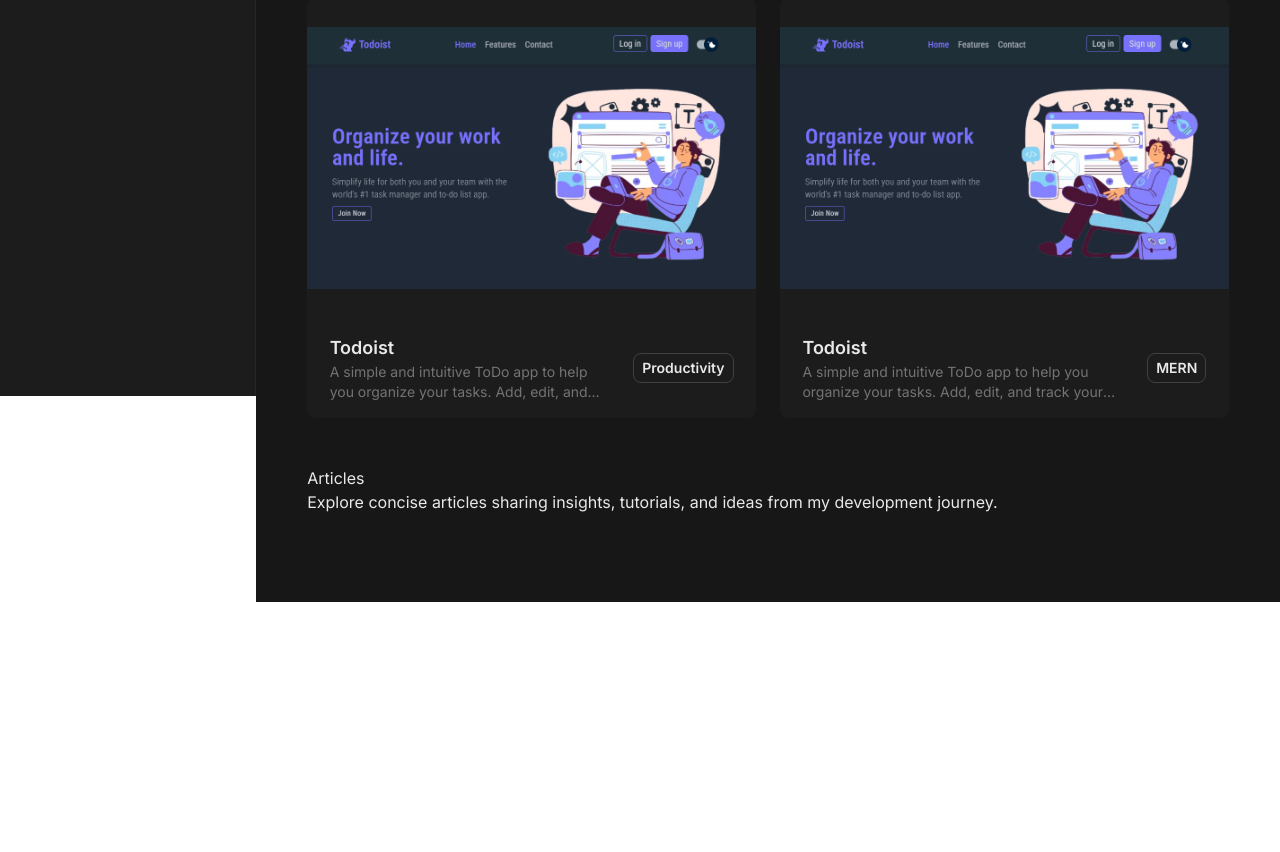
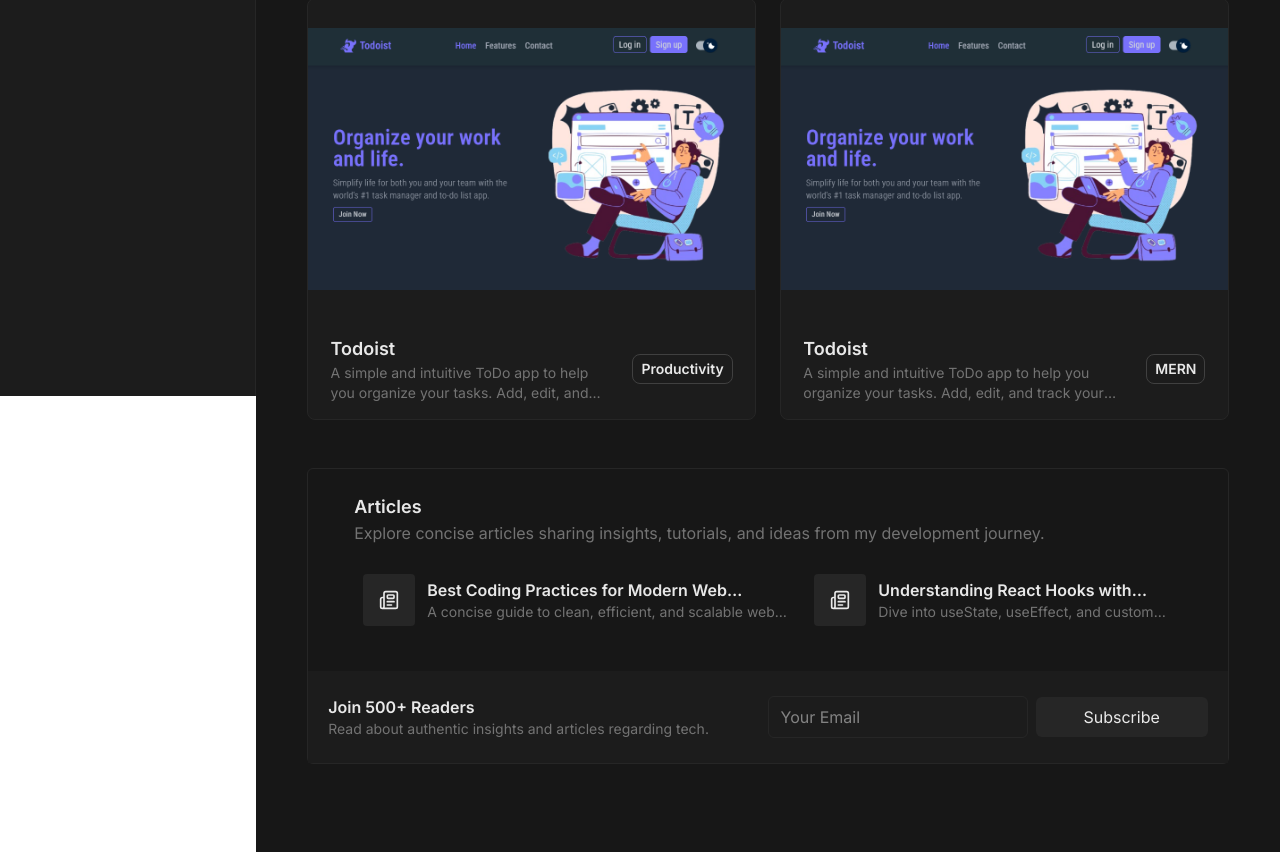
Before and after one commit to oniChan1226/port, a React (Vite) app: page / in a window 1280 px wide. Shown: the part 404-1256 px from the top of the page. Before the commit the page ends 1006 px from the top, so only its background shows below. Built offline with nearby package versions, Linux system fonts and the light colour scheme.

Commit message:
feat: add articles -Home

```diff
--- a/src/components/ProjectCard.tsx
+++ b/src/components/ProjectCard.tsx
@@ -14,8 +14,8 @@
   tag,
 }) => {
   return (
-    <div className="w-fit rounded-lg overflow-hidden bg-primary">
-      <img src={projectImage} alt="" className="h-80 object-contain" />
+    <div className="w-fit rounded-lg overflow-hidden bg-primary border border-neutral-800">
+      <img src={projectImage} alt="" className="h-80 w-full object-contain" />
       <div className="w-[90%] mx-auto my-4 flex justify-between items-center gap-5">
         <div>
           <h2 className="text-lg font-semibold">{title}</h2>
--- /dev/null
+++ b/src/data/ArticlesData.tsx
@@ -0,0 +1,26 @@
+export const myArticles = [
+  {
+    title: "Best Coding Practices for Modern Web Development",
+    brief:
+      "A concise guide to clean, efficient, and scalable web development—covering naming conventions, folder structure, testing, and performance tips.",
+    timestamps: "June 31, 2025",
+    timeToRead: "5 min read",
+    tag: "Coding",
+  },
+  {
+    title: "Understanding React Hooks with Practical Examples",
+    brief:
+      "Dive into useState, useEffect, and custom hooks to simplify your components and enhance functionality in React projects.",
+    timestamps: "July 12, 2025",
+    timeToRead: "6 min read",
+    tag: "React",
+  },
+  {
+    title: "Tailwind CSS: Utility-First Styling Made Easy",
+    brief:
+      "Learn how Tailwind CSS accelerates development with utility classes and how to structure your styles for maximum reusability.",
+    timestamps: "July 18, 2025",
+    timeToRead: "4 min read",
+    tag: "Tailwind",
+  },
+];
--- a/src/pages/Home.tsx
+++ b/src/pages/Home.tsx
@@ -1,4 +1,4 @@
-import { Check, Copy } from "lucide-react";
+import { Check, Copy, Newspaper } from "lucide-react";
 import { useState } from "react";
 import { Link } from "react-router-dom";
 import { myWorkEmail } from "../constants/constants.ts";
@@ -6,6 +6,7 @@
 import CardContainer from "../components/CardContainer.tsx";
 import Tooltip from "../components/Tooltip.tsx";
 import { myProjects } from "../data/ProjectsData.tsx";
+import { myArticles } from "../data/ArticlesData.tsx";
 
 const Home = () => {
   const [copied, setCopied] = useState<boolean>(false);
@@ -33,7 +34,7 @@
           </h2>
           <div className="my-4 text-neutral-400/70 text-md ">
             <h6>
-              I enjoy building web applications that look good and scale well—
+              I enjoy building web applications that look good and scale well —
             </h6>
             <h6>Rare combo.I know</h6>
           </div>
@@ -47,7 +48,11 @@
               About
             </Link>
           </Tooltip>
-          <Tooltip content={copied ? "Copied!" : "Copy"} position="top" alignments="mb-1">
+          <Tooltip
+            content={copied ? "Copied!" : "Copy"}
+            position="top"
+            alignments="mb-1"
+          >
             <button
               className="flex items-center gap-2 cursor-pointer bg-neutral-800/50 px-5 py-2 rounded border border-neutral-800 hover:text-white/70 duration-300"
               onClick={copyEmailToClipboard}
@@ -62,14 +67,58 @@
       <div>
         <h4 className="text-lg font-semibold">New Drops</h4>
         <CardContainer>
-          {myProjects.map((project) => <ProjectCard title={project.title} description={project.description} projectImage={project.img} tag={project.tag} />)}
+          {myProjects.map((project) => (
+            <ProjectCard
+              title={project.title}
+              description={project.description}
+              projectImage={project.img}
+              tag={project.tag}
+            />
+          ))}
         </CardContainer>
       </div>
       {/* articles */}
-      <div>
-        <div>
-          <h2>Articles</h2>
-          <p>Explore concise articles sharing insights, tutorials, and ideas from my development journey.</p>
+      <div className=" border border-neutral-800 rounded-md">
+        <div className="w-[90%] mx-auto my-6">
+          <div>
+            <h2 className="text-lg font-semibold">Articles</h2>
+            <p className="text-neutral-500">
+              Explore concise articles sharing insights, tutorials, and ideas
+              from my development journey.
+            </p>
+          </div>
+          <div className="flex items-center gap-2 py-2 mt-2">
+            {myArticles.slice(0, 2).map((article) => (
+              <div className="flex gap-3 items-center cursor-pointer border border-transparent hover:border hover:border-neutral-800 hover:bg-primary py-3 duration-300 rounded-lg pl-2">
+                <div className="bg-neutral-800 p-4 rounded">
+                  <Newspaper size={20} />
+                </div>
+
+                <div>
+                  <h2 className="line-clamp-1 font-semibold">
+                    {article.title}
+                  </h2>
+                  <p className="line-clamp-1 text-sm text-neutral-500">
+                    {article.brief}
+                  </p>
+                </div>
+              </div>
+            ))}
+          </div>
+        </div>
+        <div className="bg-primary flex justify-between items-center px-5 py-6">
+          <div>
+            <h2 className="font-semibold">Join 500+ Readers</h2>
+            <p className="text-neutral-500 text-sm">Read about authentic insights and articles regarding tech.</p>
+          </div>
+          <form className="flex items-center gap-2">
+            <input type="email" name="" id=""
+            className="border border-neutral-800 outline-none px-3 py-2 rounded-md"
+            placeholder="Your Email"
+            required
+            />
+            <button type="submit" className="px-12 py-2 rounded-md bg-neutral-800 cursor-pointer">Subscribe</button>
+          </form>
         </div>
       </div>
     </div>
```
